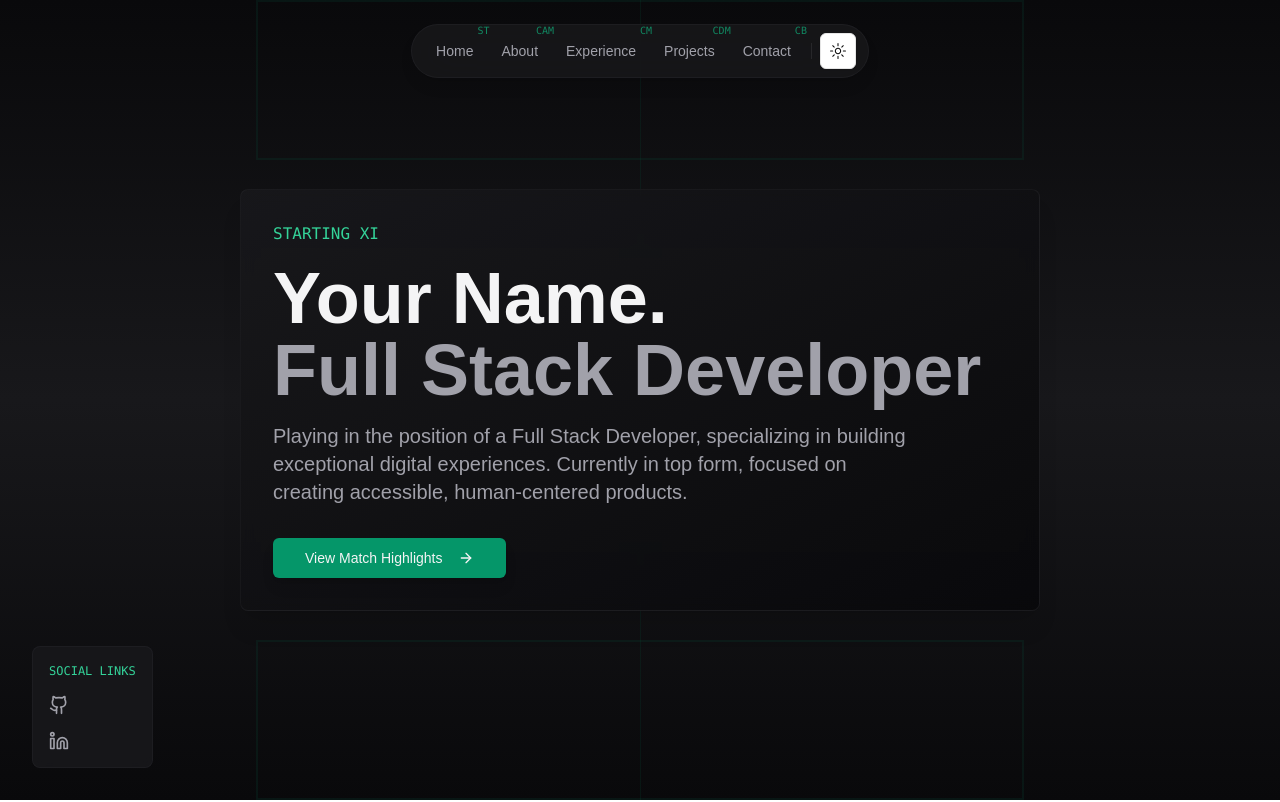
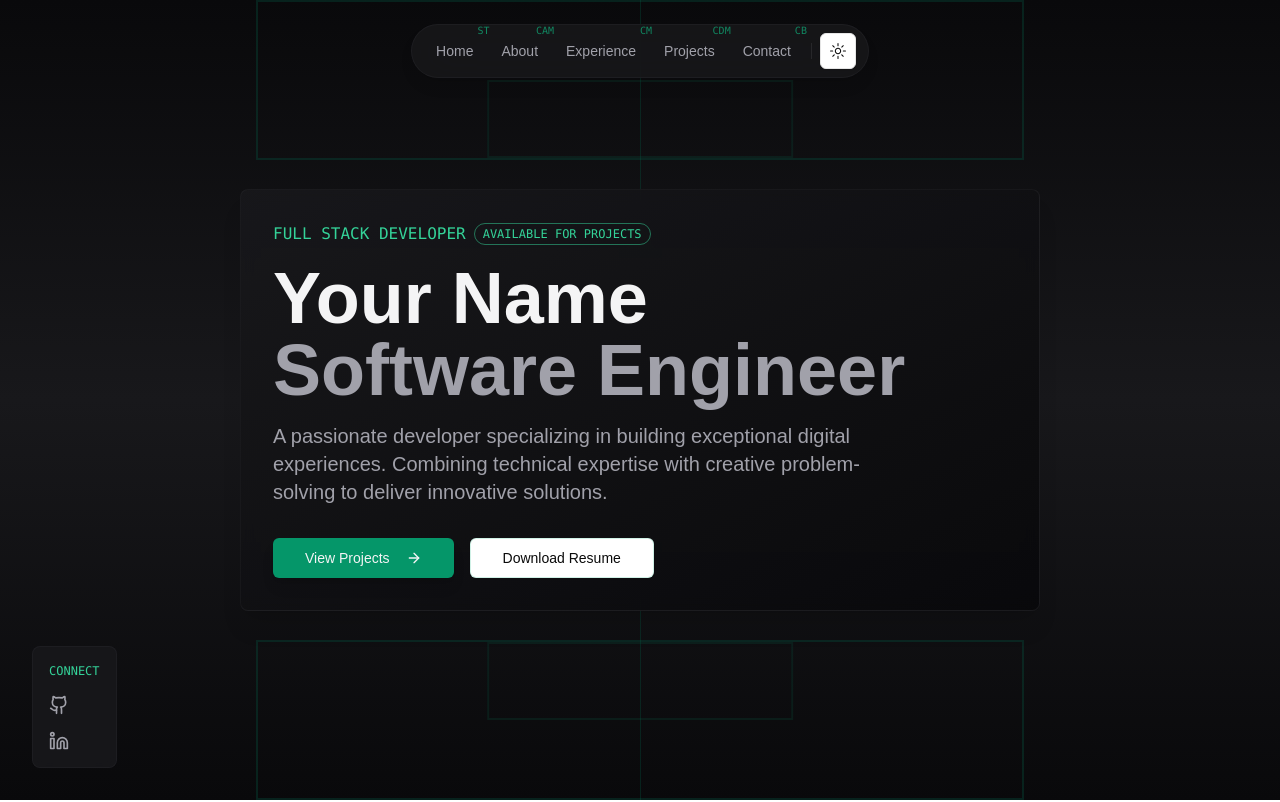
Before and after one commit to farukkandemir/portfolio-website, a Next.js app: page / in a window 1280 px wide. Shown: the top 802 px of the page. Built offline with nearby package versions, Linux system fonts and the light colour scheme.

Commit message:
some changes in the hero section

```diff
--- a/components/sections/Hero.tsx
+++ b/components/sections/Hero.tsx
@@ -8,21 +8,28 @@ const Hero = () => {
       id="home"
       className="relative min-h-[100dvh] flex items-center justify-center px-4 sm:px-8 py-20"
     >
-      {/* Soccer field background */}
+      {/* Soccer field background with enhanced visibility */}
       <div className="absolute inset-0 -z-10 overflow-hidden">
         <div className="absolute inset-0 bg-gradient-to-b from-zinc-950 via-zinc-900 to-zinc-950" />
-        {/* Center circle */}
-        <div className="absolute top-1/2 left-1/2 -translate-x-1/2 -translate-y-1/2 w-48 h-48 border-2 border-emerald-900/20 rounded-full" />
-        {/* Center line */}
-        <div className="absolute top-0 left-1/2 h-full w-px bg-emerald-900/20" />
-        {/* Penalty areas */}
-        <div className="absolute top-0 left-1/2 -translate-x-1/2 w-[60%] h-[20%] border-2 border-emerald-900/20" />
-        <div className="absolute bottom-0 left-1/2 -translate-x-1/2 w-[60%] h-[20%] border-2 border-emerald-900/20" />
+        {/* Center circle - more visible */}
+        <div className="absolute top-1/2 left-1/2 -translate-x-1/2 -translate-y-1/2 w-48 h-48 border-2 border-emerald-800/30 rounded-full">
+          <div className="absolute inset-2 border-2 border-emerald-800/20 rounded-full" />
+          <div className="absolute inset-4 border border-emerald-800/10 rounded-full" />
+        </div>
+        {/* Center line - enhanced */}
+        <div className="absolute top-0 left-1/2 h-full w-px bg-emerald-800/30" />
+        {/* Penalty areas with additional details */}
+        <div className="absolute top-0 left-1/2 -translate-x-1/2 w-[60%] h-[20%] border-2 border-emerald-800/30">
+          <div className="absolute left-1/2 bottom-0 -translate-x-1/2 w-[40%] h-[50%] border-2 border-emerald-800/20" />
+        </div>
+        <div className="absolute bottom-0 left-1/2 -translate-x-1/2 w-[60%] h-[20%] border-2 border-emerald-800/30">
+          <div className="absolute left-1/2 top-0 -translate-x-1/2 w-[40%] h-[50%] border-2 border-emerald-800/20" />
+        </div>
       </div>
 
       {/* Social links styled as match stats */}
       <div className="hidden md:flex fixed left-8 bottom-8 flex-col gap-4 bg-zinc-900/90 p-4 rounded-lg backdrop-blur border border-zinc-800/50">
-        <p className="text-xs font-mono text-emerald-400">SOCIAL LINKS</p>
+        <p className="text-xs font-mono text-emerald-400">CONNECT</p>
         <Link
           href="https://github.com"
           target="_blank"
@@ -42,28 +49,42 @@ const Hero = () => {
       {/* Main content */}
       <div className="w-full max-w-[50rem] space-y-8 bg-gradient-to-br from-zinc-900/95 to-zinc-950/95 p-8 rounded-lg backdrop-blur border border-zinc-800/50 shadow-xl">
         <div className="space-y-4">
+          <div className="flex items-center gap-2">
             <p className="text-emerald-400 font-mono text-sm md:text-base">
-            STARTING XI
+              FULL STACK DEVELOPER
             </p>
+            <span className="px-2 py-0.5 text-xs font-mono text-emerald-400 border border-emerald-400/50 rounded-full">
+              AVAILABLE FOR PROJECTS
+            </span>
+          </div>
           <h1 className="text-4xl md:text-6xl lg:text-7xl font-bold text-zinc-100">
-            Your Name.
+            Your Name
             <br />
-            <span className="text-zinc-400">Full Stack Developer</span>
+            <span className="text-zinc-400">Software Engineer</span>
           </h1>
           <p className="text-lg md:text-xl text-zinc-400 max-w-[40rem]">
-            Playing in the position of a Full Stack Developer, specializing in
-            building exceptional digital experiences. Currently in top form,
-            focused on creating accessible, human-centered products.
+            A passionate developer specializing in building exceptional digital
+            experiences. Combining technical expertise with creative
+            problem-solving to deliver innovative solutions.
           </p>
         </div>
 
+        <div className="flex flex-wrap gap-4">
           <Button
             size="lg"
             className="group bg-emerald-600 hover:bg-emerald-700 text-zinc-100 border-emerald-500/20 shadow-lg"
           >
-          View Match Highlights
+            View Projects
             <ArrowRight className="ml-2 h-4 w-4 transition-transform group-hover:translate-x-1" />
           </Button>
+          <Button
+            size="lg"
+            variant="outline"
+            className="group border-emerald-500/20 hover:bg-emerald-500/10"
+          >
+            Download Resume
+          </Button>
+        </div>
       </div>
     </section>
   );
```
Lines whose indentation alone changed are shown as unchanged.
